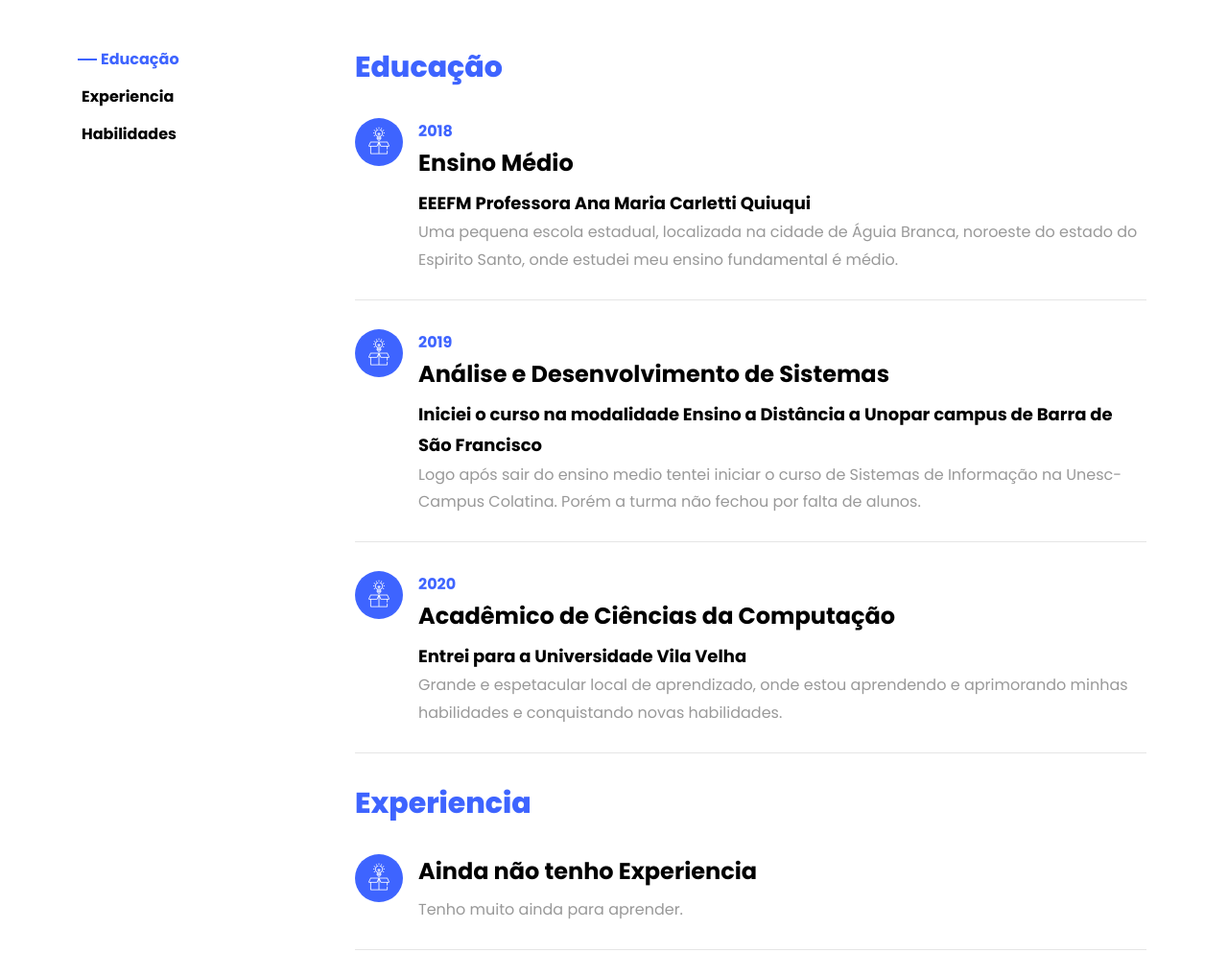
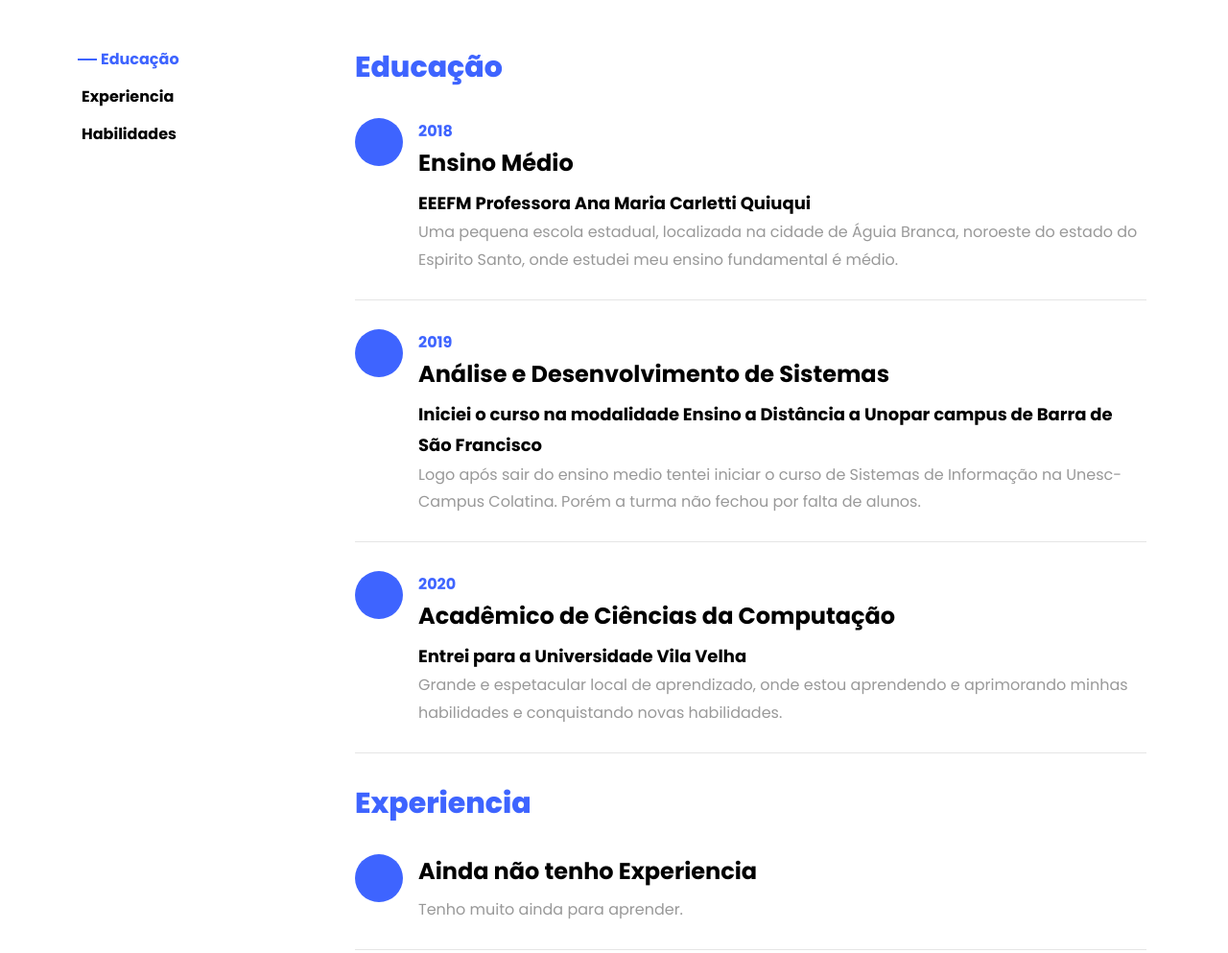
Before and after one commit to LuizFelippeSilvaFagundes/luizfelippe.github.io, a plain HTML site: page index.html in a window 1280 px wide. Shown: the part 1500-2493 px from the top of the page at 96% size. Drawn offline with Linux system fonts and the light colour scheme; files that its build step writes are made by us from their sources; files whose address does not match are found by name.

Commit message:
Update index.html

```diff
--- a/index.html
+++ b/index.html
@@ -119,7 +119,6 @@
 							<h2 class="heading">Educação</h2>
 						  <div class="resume-wrap d-flex ftco-animate">
 							  <div class="icon d-flex align-items-center justify-content-center">
-								  <span class="flaticon-ideas"></span>
 							  </div>
 							  <div class="text pl-3">
 								  <span class="date">2018</span>
@@ -130,7 +129,6 @@
 						  </div>
 						  <div class="resume-wrap d-flex ftco-animate">
 							<div class="icon d-flex align-items-center justify-content-center">
-								<span class="flaticon-ideas"></span>
 							</div>
 							<div class="text pl-3">
 								<span class="date">2019</span>
@@ -141,7 +139,6 @@
 						</div>
 						  <div class="resume-wrap d-flex ftco-animate">
 							  <div class="icon d-flex align-items-center justify-content-center">
-								  <span class="flaticon-ideas"></span>
 							  </div>
 							  <div class="text pl-3">
 								  <span class="date">2020</span>
@@ -155,7 +152,6 @@
 							<h2 class="heading">Experiencia</h2>
 						  <div class="resume-wrap d-flex ftco-animate">
 							  <div class="icon d-flex align-items-center justify-content-center">
-								  <span class="flaticon-ideas"></span>
 							  </div>
 							  <div class="text pl-3">
 								  <h2>Ainda não tenho Experiencia</h2>
```
